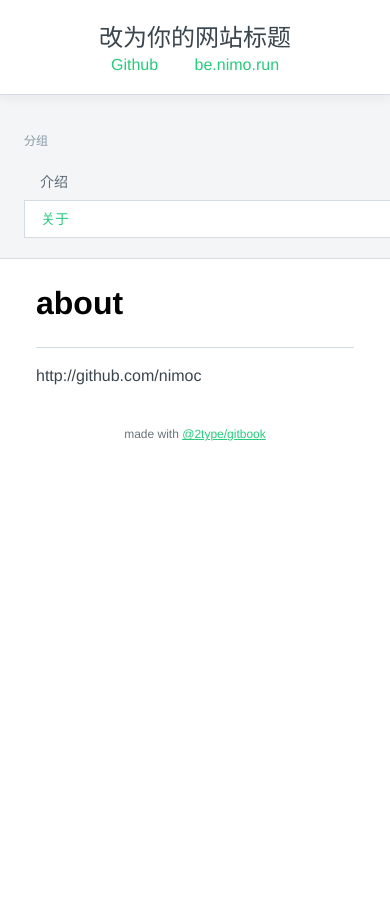
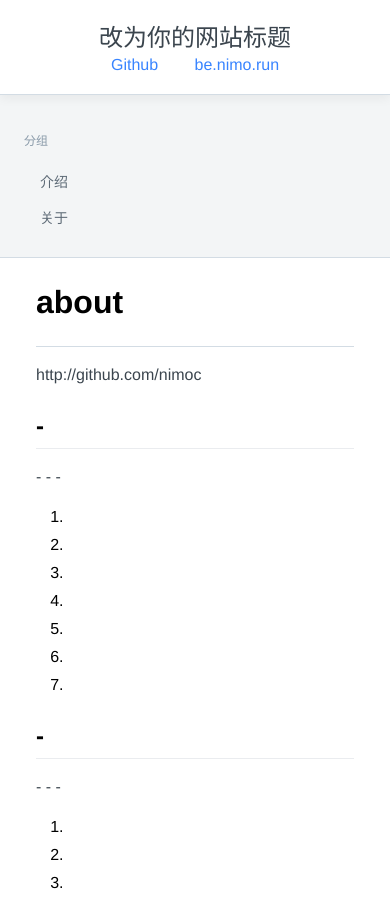
Before and after one commit to ncloud-run/gitbook, a Jekyll site: the page built from about.md, in a window 390 px wide and 900 px high. Built offline with Jekyll 4.4.1, drawn with Linux system fonts in a browser that asks for light colours.

Commit message:
mobile sidebar

```diff
--- a/_config.yml
+++ b/_config.yml
@@ -1,7 +1 @@
 title: 改为你的网站标题
-theme: minima
-plugins:
-  - jekyll-relative-links
-relative_links:
-  enabled:     true
-  collections: false
--- a/_includes/SUMMARY.html
+++ b/_includes/SUMMARY.html
@@ -1,5 +1,5 @@
 <h2>分组</h2>
 <ul>
     <li><a href="/gitbook/">介绍</a></li>
-    <li><a href="/gitbook/about">关于</a></li>
+    <li><a href="/about/">关于</a></li>
 </ul>
--- a/_layouts/default.html
+++ b/_layouts/default.html
@@ -22,7 +22,9 @@
             </div>
         </div>
         <div class="content">
-            <div class="markdown-body">{{ content }}</div>
+            <div class="markdown-body">
+                {{ content }}
+            </div>
             <div class="footer">
                 {% include FOOTER.html %}
             </div>
--- a/assets/page.css
+++ b/assets/page.css
@@ -144,12 +144,27 @@ html,body {
 .footer {
 
 }
+.sidebar-hash-link {
+    display: none;
+}
+.sidebar-hash-link {
+    position: absolute;
+    top:1em;right:1em;
+    display: none;
+    font-size: 1.5em;
+    opacity: 0.5;
+    text-decoration: none;
+}
+
 @media only screen and (max-width: 64em) {
+    .sidebar-hash-link {
+        display: block;
+    }
     .app {
-        padding-top: 95px;
+        padding: 0;
     }
     .header {
-        position: fixed;
+        position: sticky;
         top:0;left:0;
     }
     .markdown-body {
@@ -165,6 +180,7 @@ html,body {
         border-bottom: 1px solid var(--main-border-color);
         display: block;
         min-height: 1%;
+        max-height: calc(50vh);
     }
     .header-title {
         width:auto;
--- a/assets/page.js
+++ b/assets/page.js
@@ -4,11 +4,15 @@
             .replace(/\/$/,'')
             .replace(/\.html$/, '')
             .replace(/\README$/, '')
-        var href = node.href.replace(location.origin, "").replace(/\?.*$/, '')
-        console.log(path, href, node.innerHTML)
+        var href = node.href.replace(location.origin, "")
+            .replace(/\?.*$/, '')
+            .replace(/\/$/,'')
+            .replace(/\.html$/, '')
+            .replace(/\README$/, '')
         if (path == href) {
             node.classList.add("sidebar-link--on")
             node.focus()
         }
+        console.log("made with https://github.com/2type/gitbook")
     })
 })();
--- a/assets/var.css
+++ b/assets/var.css
@@ -1,5 +1,5 @@
 :root{
-    --main-color: rgba(38,203,124,1.00);
+    --main-color: rgb(56, 132, 255);
     --main-border-color:#d3dce4;
     --main-siderbar-background-color: rgba(243,245,246,1.00);
 }
```
Also changed, not shown: about.md (+33 -0 lines), Gemfile.lock.
